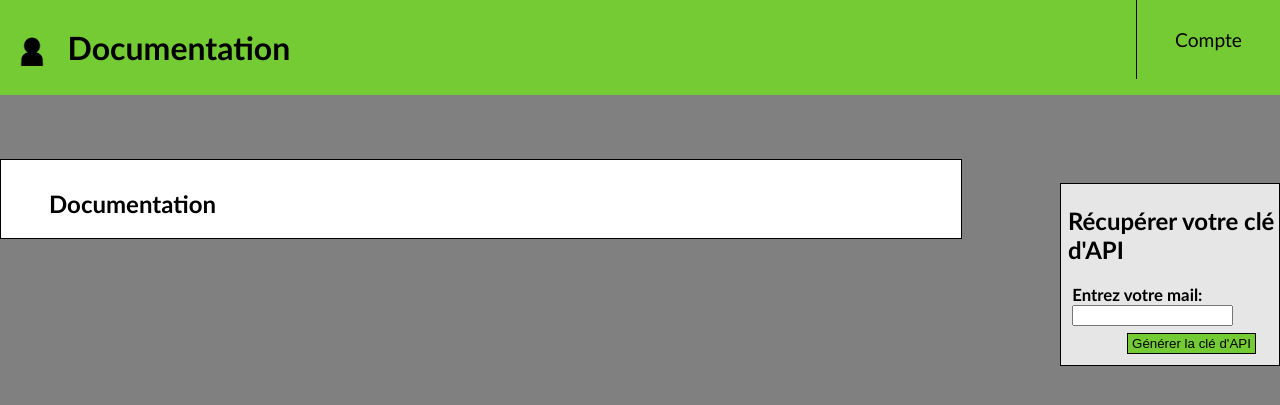
After one commit to LeMecChelou/Projet_Trombinoscope, a PHP site: page /trombi-etu/documentation_api.php in a window 1280 px wide. The commit adds this page. Shown: the top 405 px of the page. Run offline with PHP 8.4, Linux system fonts and the light colour scheme.

Commit message:
Ajout de la création de la clé d'API + début de la page de la documentation.

```diff
--- a/Trombinoscope/trombi-etu/api/filiere.php
+++ /dev/null
@@ -1,6 +0,0 @@
-<?php
-    $data = ["Test" => ['test1', 'test2', 'test3' => ['test3test1', 'test3test2']]];
-    $data = json_encode($data);
-    header("Content-type: application/json");
-    echo $data;
-?>
--- a/Trombinoscope/trombi-etu/api/getApiKey.php
+++ /dev/null
@@ -1 +0,0 @@
-<?php
--- a/Trombinoscope/trombi-etu/assets/style.css
+++ b/Trombinoscope/trombi-etu/assets/style.css
@@ -245,3 +245,74 @@ body{
     display: inline-block;
     margin-left: 38%;
 }
+
+
+/* --------------------------------------------- */
+/*          Page documentation de l'API          */
+/* --------------------------------------------- */
+
+#get_api_key{
+    background-color: #e6e6e6;
+    border: black 1px solid;
+    display: inline-block;
+    float: right;
+    width: 17%;
+    margin-top: -4.35%;
+}
+
+#get_api_key h2{
+    padding-top: 1%;
+    margin-left: 3%;
+}
+
+#key_api_paragraphe{
+    margin-left: 5%;
+}
+
+#label_mail_api_key{
+    font-weight: bold;
+    font-size: 105%;
+    margin-left: 5%;
+}
+
+#mail_api_key{
+    display: block;
+    margin-left: 5%;
+    width: 70%;
+}
+
+#erreur_mail_api{
+    color: red;
+    margin-left: 5%;
+    margin-bottom: -7%;
+    margin-top: 0;
+}
+
+#bouton_mail_key{
+    background-color: #74cb34;
+    border: black 1px solid;
+    padding: 1% 2% 1% 2%;
+    margin-left: 30%;
+    margin-top: 10%;
+    margin-bottom: 5%;
+}
+
+#bouton_mail_key:hover{
+    background-color: #67b62f;
+}
+
+#bouton_mail_key:active{
+    background-color: #b3b3b3;
+}
+
+#documentation{
+    background-color: white;
+    border: black 1px solid;
+    width: 75%;
+    margin-top: 5%;
+}
+
+#titre_documentation{
+    padding-top: 1%;
+    margin-left: 5%;
+}
--- /dev/null
+++ b/Trombinoscope/trombi-etu/documentation_api.php
@@ -0,0 +1,47 @@
+<!DOCTYPE html>
+<html lang="fr">
+    <head>
+        <meta charset="UTF-8">
+        <title>Documentation</title>
+        <link rel="stylesheet" type="text/css" href="assets/style.css"/>
+        <script src="./scripts/getApiKey.js"></script>
+
+    </head>
+
+    <body>
+        <header id="header">
+            <a href="http://benjamin-guirlet.yo.fr">
+                <!-- <a href="../index.php"> -->
+                <img id="logo_site" src="assets/logo_site.png" alt="Logo"/>
+            </a>
+            <h1>Documentation</h1>
+            <a id="bouton_api" href="./index.php">Compte</a>
+        </header>
+
+        <div id="documentation">
+            <h2 id="titre_documentation">Documentation</h2>
+
+        </div>
+        <div id="get_api_key">
+            <h2>Récupérer votre clé d'API</h2>
+                <p id="key_api_paragraphe">
+                    <?php
+                        if (isset($_GET['key'])){
+                            if ($_GET['key'] == '1'){
+                                echo "Vous avez déjà une clé.";
+                            }
+                            else{
+                                echo "Votre clé est: " . $_GET['key'];
+                            }
+                        }
+                    ?>
+                </p>
+                <form id="formulaire_mail_api" method="post" action="./scripts/saveApiKey.php">
+                    <label id="label_mail_api_key" for="mail_api_key">Entrez votre mail:</label>
+                    <input type="text" id="mail_api_key" name="mail_api_key"/>
+                    <p id="erreur_mail_api"></p>
+                    <input type="button" id="bouton_mail_key" value="Générer la clé d'API" onclick="getApiKey();">
+                </form>
+        </div>
+    </body>
+</html>
--- a/Trombinoscope/trombi-etu/etudiant.php
+++ b/Trombinoscope/trombi-etu/etudiant.php
@@ -15,7 +15,7 @@
             </a>
             <h1>Étudiants</h1>
             <a id="bouton_deco" href="../scripts/PHP/deconnexion.php">Déconnexion</a>
-            <a id="bouton_api" href="./api.php">API</a>
+            <a id="bouton_api" href="documentation_api.php">API</a>
         </header>
 
         <div id="conteneur_infos_etu">
--- a/Trombinoscope/trombi-etu/files/api_keys.csv
+++ b/Trombinoscope/trombi-etu/files/api_keys.csv
@@ -0,0 +1 @@
+benjamin.guirlet@gmail.com;QYYH\SLPHRZjEkJ]oiWdVDDmRsH[vM
--- a/Trombinoscope/trombi-etu/index.php
+++ b/Trombinoscope/trombi-etu/index.php
@@ -38,7 +38,7 @@
                 <img id="logo_site" src="assets/logo_site.png" alt="Logo"/>
             </a>
             <h1>Étudiants</h1>
-            <a id="bouton_api" href="./api.php">API</a>
+            <a id="bouton_api" href="documentation_api.php">API</a>
         </header>
 
         <div id="conteneur_choix">
--- a/Trombinoscope/trombi-etu/scripts/getApiKey.js
+++ b/Trombinoscope/trombi-etu/scripts/getApiKey.js
@@ -0,0 +1,33 @@
+function getApiKey(){
+    let mail = document.getElementById("bouton_mail_key");
+    let form = document.getElementById("formulaire_mail_api");
+    let erreur =document.getElementById("erreur_mail_api");
+
+    if (mail.value !== ""){
+        let cle = createKey();
+
+        let key_api = document.createElement('input');
+        key_api.setAttribute('name', "key_api");
+        key_api.setAttribute('value', cle);
+        key_api.setAttribute('type', 'hidden');
+
+        form.appendChild(key_api);
+        form.submit();
+    }
+    else{
+        erreur.innerHTML = "Vous n'avez pas renseigné votre email."
+    }
+}
+
+
+function createKey(){
+    let cle = "";
+    let pos;
+
+    for (let k = 0; k < 30; k++){
+        pos = Math.floor(Math.random() * 57 + 65);
+        cle += String.fromCharCode(pos);
+    }
+
+    return cle;
+}
```
Also changed, not shown: Trombinoscope/trombi-etu/api.php (deleted, +0 -27 lines), Trombinoscope/trombi-etu/api/api.php (added, +20 -0 lines), Trombinoscope/trombi-etu/files/helpApi.json (added, +40 -0 lines), Trombinoscope/trombi-etu/scripts/saveApiKey.php (added, +27 -0 lines).
